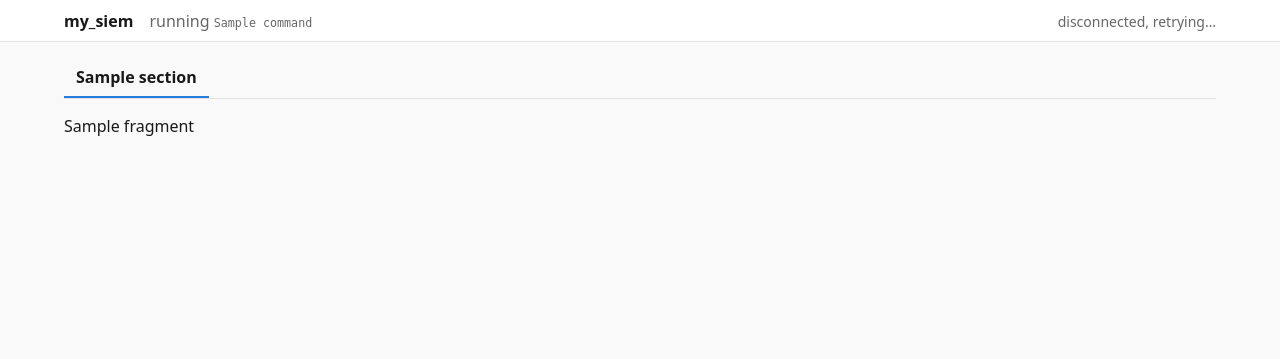
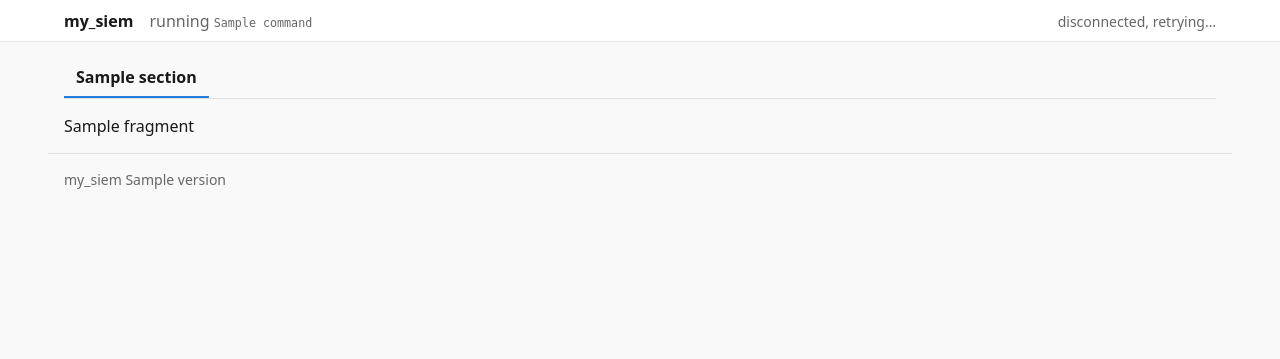
Before and after one commit to Julian52575/Cyber-Def-SIEM, a Python web app: template src/my_siem/web/templates/base.html in a window 1280 px wide. Shown: the top 359 px of the page. Run offline with Jinja, Linux system fonts and the light colour scheme; the template is opened without the code that fills it: most values are stand-ins (such as "Sample title", 1, 10 or a date in 2020).

Commit message:
feat(web): show the version in a page footer
Co-Authored-By: Claude Opus 5.5 <noreply@anthropic.com>
Signed-off-by: Julian52575 <julian.bottiglione@epitech.eu>

```diff
--- a/src/my_siem/web/__init__.py
+++ b/src/my_siem/web/__init__.py
@@ -13,6 +13,7 @@ from fastapi.staticfiles import StaticFiles
 from jinja2 import Environment, PackageLoader
 from markupsafe import Markup
 
+from my_siem.version import VERSION
 from my_siem.web.sections import SECTIONS, Metrics, Section, fmt_clock
 
 type Snapshot = Callable[[], dict[str, Any]]
@@ -31,6 +32,7 @@ UI_HEADERS = {"Content-Security-Policy": CSP, "X-Content-Type-Options": "nosniff
 
 _env = Environment(loader=PackageLoader("my_siem.web"), autoescape=True)
 _env.filters["clock"] = fmt_clock
+_env.globals["version"] = VERSION
 
 
 class History:
--- a/src/my_siem/web/static/style.css
+++ b/src/my_siem/web/static/style.css
@@ -97,6 +97,16 @@ main {
   max-width: 72rem;
   margin: 0 auto;
   padding: 1rem;
+}
+
+/* Footer */
+
+.footer {
+  max-width: 72rem;
+  margin: 0 auto;
+  padding: 1rem;
+  border-top: 1px solid var(--border);
+  font-size: 0.875rem;
 }
 
 h3 {
--- a/src/my_siem/web/templates/base.html
+++ b/src/my_siem/web/templates/base.html
@@ -25,5 +25,6 @@
       {{ fragment }}
     </section>
   </main>
+  <footer class="footer muted">my_siem {{ version }}</footer>
 </body>
 </html>
```
